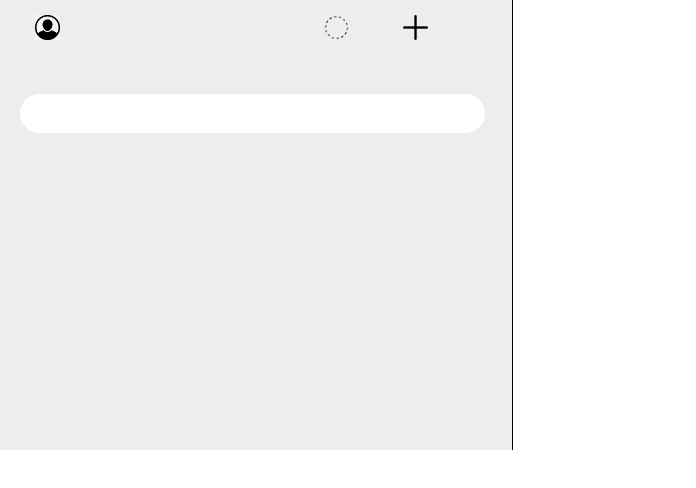
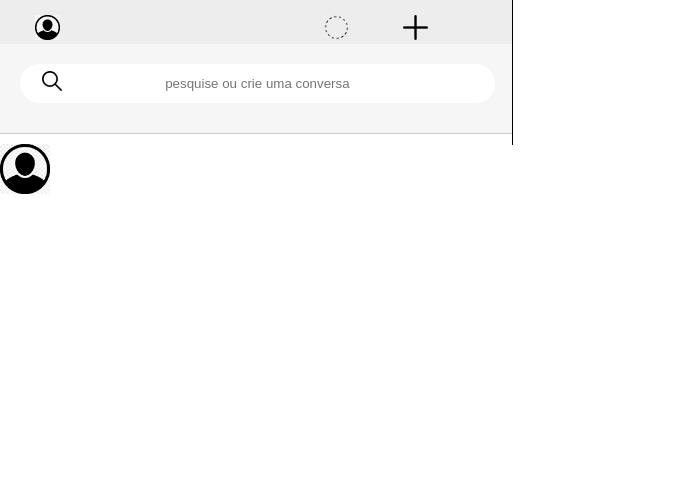
Before and after one commit to Acelgira/replicaWhatsapp, a plain HTML site: page index.html in a window 1280 px wide. Shown: the top 488 px of the page, 0-696 px from the left. Drawn offline with Linux system fonts and the light colour scheme.

Commit message:
Preparando a sessão de conversas

```diff
--- a/css/style.css
+++ b/css/style.css
@@ -14,13 +14,14 @@
   position: fixed;
     width: 40%;
     border-right: 1px solid;
-    height: 450px;
+    height: 145px;
 
 
 }
 .cabecalho{
     display: flex;
     justify-content: space-between;
+     background-color: #ededed;
 
 }
 
@@ -55,16 +56,33 @@
     margin-left: 570px;
 }
 .input-pesquisar{
-    background-image: url("images/622669.png");
     background-color:white;
     border-radius: 60px;
     width: 90%;
-    height: 35px;
+    height: 25px;
     align-items: center;
    margin-left: 20px;
-    margin-top: 50px;
+    margin-top: 20px;
+    margin-bottom: 30px;
     border-color: transparent;
-    outline: none; /* Serve para Remova contornos */
+    outline: none; /* Serve para Remover contornos */
+    align-items: center;
+
+}
+.input-pesquisar{
+    background-image: url(../images/622669.png);
+    background-repeat: no-repeat;
+    background-size: 20px 20px;
+    background-position: 20px 5px;
+
+}
+.input{
+    background-color: #f6f6f6;
+    width: 100%;
+}
+#texto{
+    text-align: center;
+    padding: 5px;
 }
 
 
@@ -88,3 +106,15 @@
     width: 20px;
     height: 10px;
 }
+.conversas{
+    background-color: white;
+    height: 400px;
+    border-top: 1px solid #CCC;
+
+}
+.foto-perfil-usuario{
+    width: 50px;
+   margin-top: 10px;
+
+
+}
--- a/index.html
+++ b/index.html
@@ -33,12 +33,20 @@
                         </div>
 
                     </div>
-                    <div>
-                        <input type="pesquise ou crie uma conversa"  name="" id="" class="input-pesquisar" >
-
+                    <div class="input">
+                        <input type=""  name="" class="input-pesquisar" placeholder="pesquise ou crie uma conversa" id="texto" >
                     </div>
 
+
+
+
+                    <div class="conversas">
+                        <img src="images/user.png" alt="" class="foto-perfil-usuario" >
+                    </div>
+
+
                 </div>
+
                 <div class="container-direito">
                     <img src="images/whatsapp-web.png" alt="" id="imagem" >
                     <h2>Mantenha o seu telemóvel ligado á internet</h2>
```
